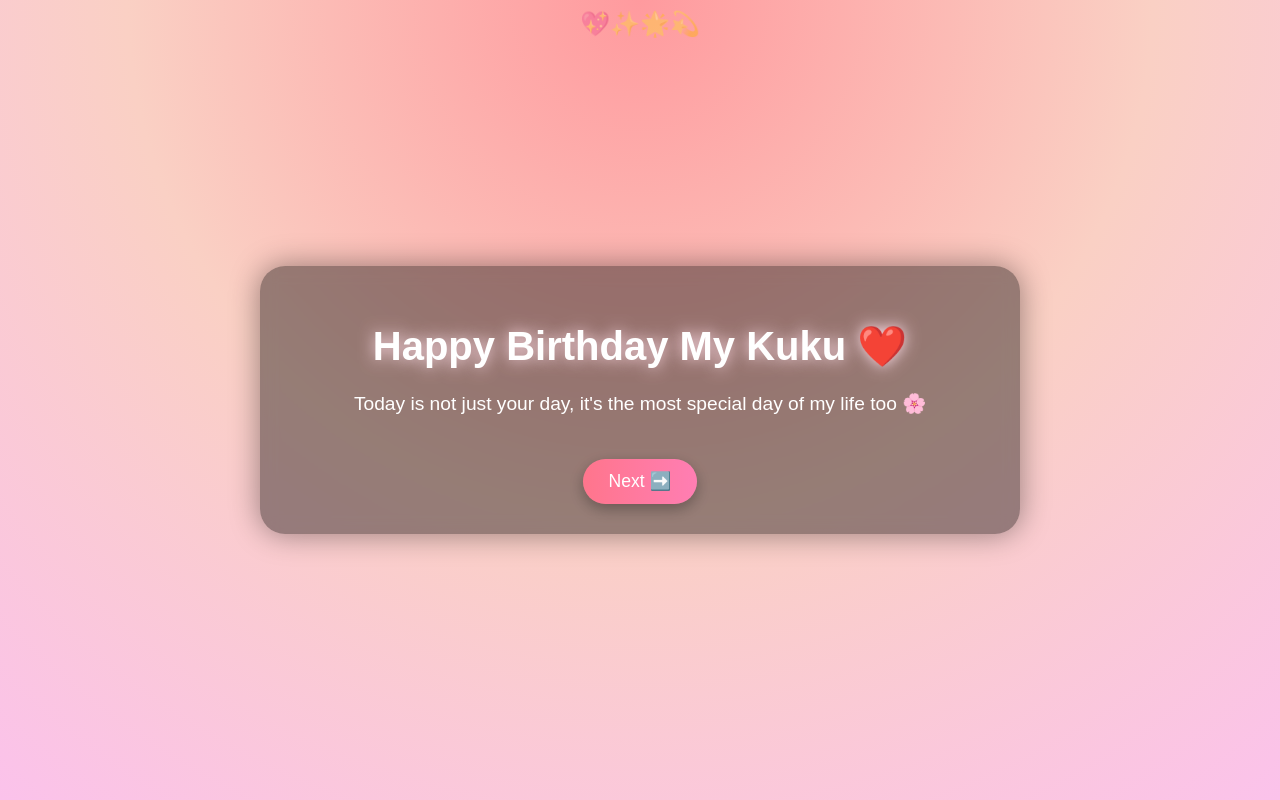
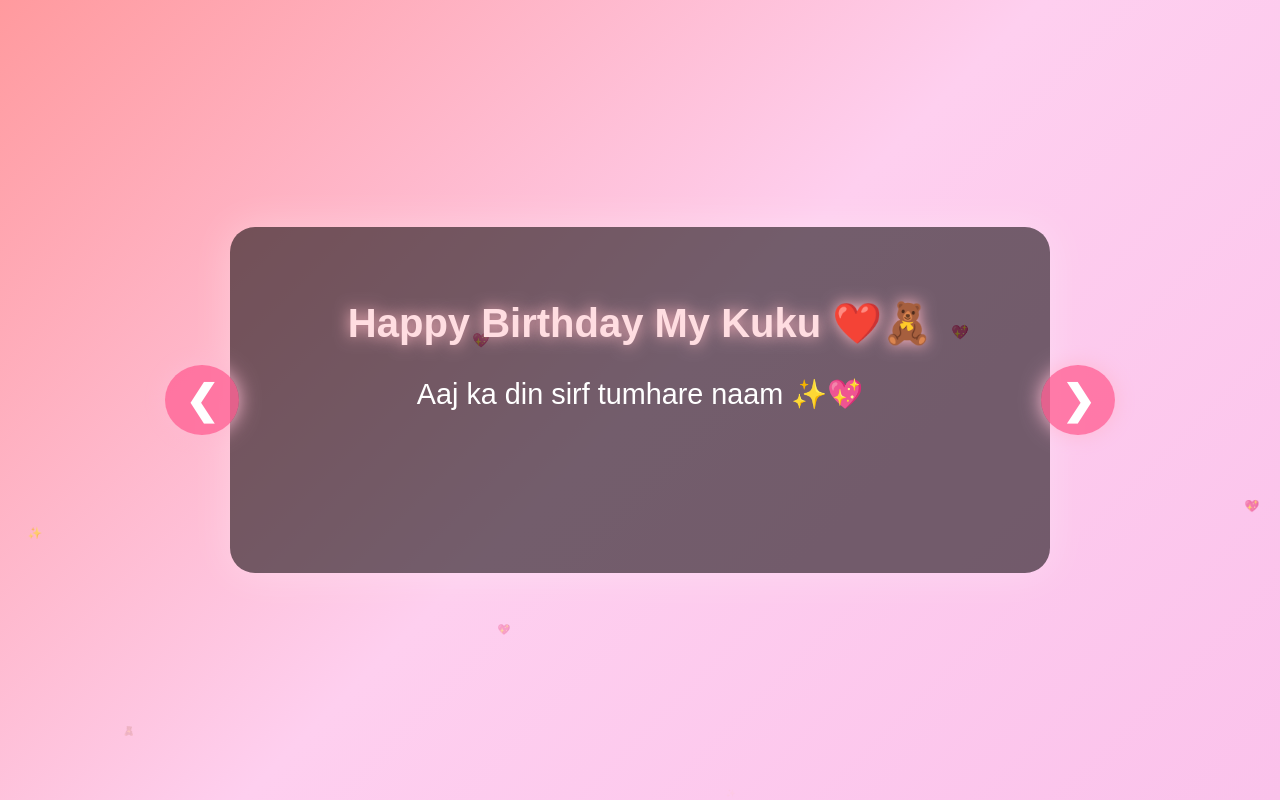
Before and after one commit to hn325205-lgtm/Kuku-birthday-, a plain HTML site: page index.html in a window 1280 px wide. Drawn offline with Linux system fonts and the light colour scheme.

Commit message:
Update index.html

```diff
--- a/index.html
+++ b/index.html
@@ -7,139 +7,160 @@
     body {
       margin: 0;
       font-family: "Poppins", sans-serif;
-      background: radial-gradient(circle at top, #ff9a9e, #fad0c4, #fbc2eb);
+      background: linear-gradient(135deg, #ff9a9e, #fecfef, #fbc2eb);
       display: flex;
       justify-content: center;
       align-items: center;
       height: 100vh;
       overflow: hidden;
-      color: white;
-      text-align: center;
+      color: #fff;
     }
 
-    .container {
-      width: 85%;
-      max-width: 700px;
-      background: rgba(0,0,0,0.4);
-      padding: 30px;
+    /* Floating Background */
+    .background {
+      position: fixed;
+      top: 0; left: 0;
+      width: 100%; height: 100%;
+      overflow: hidden;
+      z-index: 0;
+    }
+    .floating {
+      position: absolute;
+      opacity: 0.8;
+      animation: floatUp linear infinite;
+    }
+    @keyframes floatUp {
+      0% { transform: translateY(100vh) scale(0.5); opacity: 0; }
+      50% { opacity: 1; }
+      100% { transform: translateY(-10vh) scale(1.2); opacity: 0; }
+    }
+
+    /* Slideshow Box */
+    .slideshow-container {
+      width: 90%;
+      max-width: 750px;
+      text-align: center;
+      background: rgba(0,0,0,0.55);
+      padding: 50px 35px;
       border-radius: 25px;
-      box-shadow: 0 0 30px rgba(0,0,0,0.4);
-      backdrop-filter: blur(8px);
+      box-shadow: 0 0 40px rgba(255,255,255,0.3);
+      z-index: 1;
+      position: relative;
     }
 
     .slide {
       display: none;
-      animation: fade 1s;
+      font-size: 1.8rem;
+      line-height: 2.6rem;
+      animation: fadeZoom 1s ease;
+      min-height: 220px;
     }
+    .slide.active { display: block; }
 
-    .active {
-      display: block;
-    }
-
-    @keyframes fade {
-      from {opacity: 0; transform: scale(0.95);}
-      to {opacity: 1; transform: scale(1);}
+    @keyframes fadeZoom {
+      from { opacity: 0; transform: scale(0.9); }
+      to   { opacity: 1; transform: scale(1); }
     }
 
     h1 {
       font-size: 2.5rem;
-      margin-bottom: 15px;
-      text-shadow: 0 0 15px #ffdee9;
+      margin-bottom: 20px;
+      color: #ffdde1;
+      text-shadow: 0 0 15px #ffb6c1;
     }
 
-    p {
-      font-size: 1.2rem;
-      line-height: 1.6;
+    /* Buttons */
+    .prev, .next {
+      cursor: pointer;
+      position: absolute;
+      top: 50%;
+      transform: translateY(-50%);
+      font-size: 2.5rem;
+      font-weight: bold;
+      color: #fff;
+      padding: 12px 20px;
+      border-radius: 50%;
+      background: rgba(255, 100, 150, 0.8);
+      box-shadow: 0 0 20px #ffbad2;
+      user-select: none;
+      transition: 0.3s;
+      z-index: 2;
     }
-
-    button {
-      margin-top: 20px;
-      padding: 12px 25px;
-      font-size: 1.1rem;
-      background: linear-gradient(to right, #ff758c, #ff7eb3);
-      color: white;
-      border: none;
-      border-radius: 30px;
-      cursor: pointer;
-      box-shadow: 0 5px 15px rgba(0,0,0,0.3);
-      transition: 0.3s;
+    .prev:hover, .next:hover {
+      background: #ff4d79;
+      box-shadow: 0 0 30px #ff99cc;
     }
-    button:hover {
-      transform: scale(1.05);
-      box-shadow: 0 5px 20px rgba(0,0,0,0.5);
-    }
-
-    .hearts {
-      position: fixed;
-      top: 10px;
-      left: 50%;
-      transform: translateX(-50%);
-      font-size: 1.5rem;
-      animation: sparkle 3s infinite;
-    }
-
-    @keyframes sparkle {
-      0%, 100% {opacity: 0;}
-      50% {opacity: 1;}
-    }
+    .prev { left: -65px; }
+    .next { right: -65px; }
   </style>
 </head>
 <body>
-  <div class="container">
+  <!-- Floating Background -->
+  <div class="background" id="background"></div>
+
+  <!-- Slideshow -->
+  <div class="slideshow-container">
     <div class="slide active">
-      <h1>Happy Birthday My Kuku ❤️</h1>
-      <p>Today is not just your day, it's the most special day of my life too 🌸</p>
+      <h1>Happy Birthday My Kuku ❤️🧸</h1>
+      <p>Aaj ka din sirf tumhare naam ✨💖</p>
     </div>
 
     <div class="slide">
-      <p>I love you baby so much... I know words are not enough,
-      but my feelings for you are infinite 🥺❤️</p>
+      <p>“I may not express perfectly in words,<br>
+      but my love for you is more real than anything.” 💕</p>
     </div>
 
     <div class="slide">
-      <p>"In your eyes, I see my world. In your smile, I find my peace." 💕</p>
+      <p>“Tere saath mujhe woh sukoon milta hai,<br>
+      jo aur kahin kabhi nahi mila…” 🥺🫂</p>
     </div>
 
     <div class="slide">
-      <p>Mujhe tumhare saath woh sukoon milta hai jo duniya ke kisi kone me nahi 🌍✨</p>
+      <p>“Before you, I was secretive.<br>
+      With you, I am my truest self.” 🌸</p>
     </div>
 
     <div class="slide">
-      <p>"If I could give you one thing in life,
-      I would give you the ability to see yourself through my eyes — only then would you realize how special you are." 🌹</p>
-    </div>
-
-    <div class="slide">
-      <p>Tum meri life ka woh chapter ho,
-      jisme sirf pyaar, trust aur khushiyan hi likhi hain 💖</p>
+      <p>“Main roz bhagwan ko shukriya bolta hu<br>
+      ki unhone tumhe meri life mein bheja.” 🙏❤️</p>
     </div>
 
     <div class="slide">
       <h1>Forever Yours ❤️</h1>
-      <p>Harsh & Kuku ✨</p>
+      <p>Happy Birthday Once Again Kuku 🎉💫</p>
     </div>
 
-    <button onclick="nextSlide()">Next ➡️</button>
+    <!-- Navigation -->
+    <a class="prev" onclick="plusSlides(-1)">❮</a>
+    <a class="next" onclick="plusSlides(1)">❯</a>
   </div>
-
-  <div class="hearts">💖✨🌟💫</div>
 
   <script>
     let slideIndex = 0;
-    const slides = document.getElementsByClassName("slide");
+    function showSlides(n) {
+      let slides = document.querySelectorAll(".slide");
+      slides.forEach(s => s.classList.remove("active"));
+      slideIndex = (n + slides.length) % slides.length;
+      slides[slideIndex].classList.add("active");
+    }
+    function plusSlides(n) { showSlides(slideIndex + n); }
 
-    function showSlide(n) {
-      for (let i = 0; i < slides.length; i++) {
-        slides[i].classList.remove("active");
-      }
-      slides[n].classList.add("active");
+    // Floating background elements (❤️, ✨, 🧸)
+    function createFloating() {
+      const bg = document.getElementById("background");
+      const elem = document.createElement("div");
+      elem.classList.add("floating");
+
+      const items = ["💖", "✨", "🧸"];
+      elem.innerHTML = items[Math.floor(Math.random() * items.length)];
+
+      elem.style.left = Math.random() * 100 + "vw";
+      elem.style.animationDuration = (6 + Math.random() * 6) + "s";
+
+      bg.appendChild(elem);
+      setTimeout(() => elem.remove(), 12000);
     }
-
-    function nextSlide() {
-      slideIndex++;
-      if (slideIndex >= slides.length) {slideIndex = 0;}
-      showSlide(slideIndex);
-    }
+    setInterval(createFloating, 700);
   </script>
 </body>
 </html>
```
